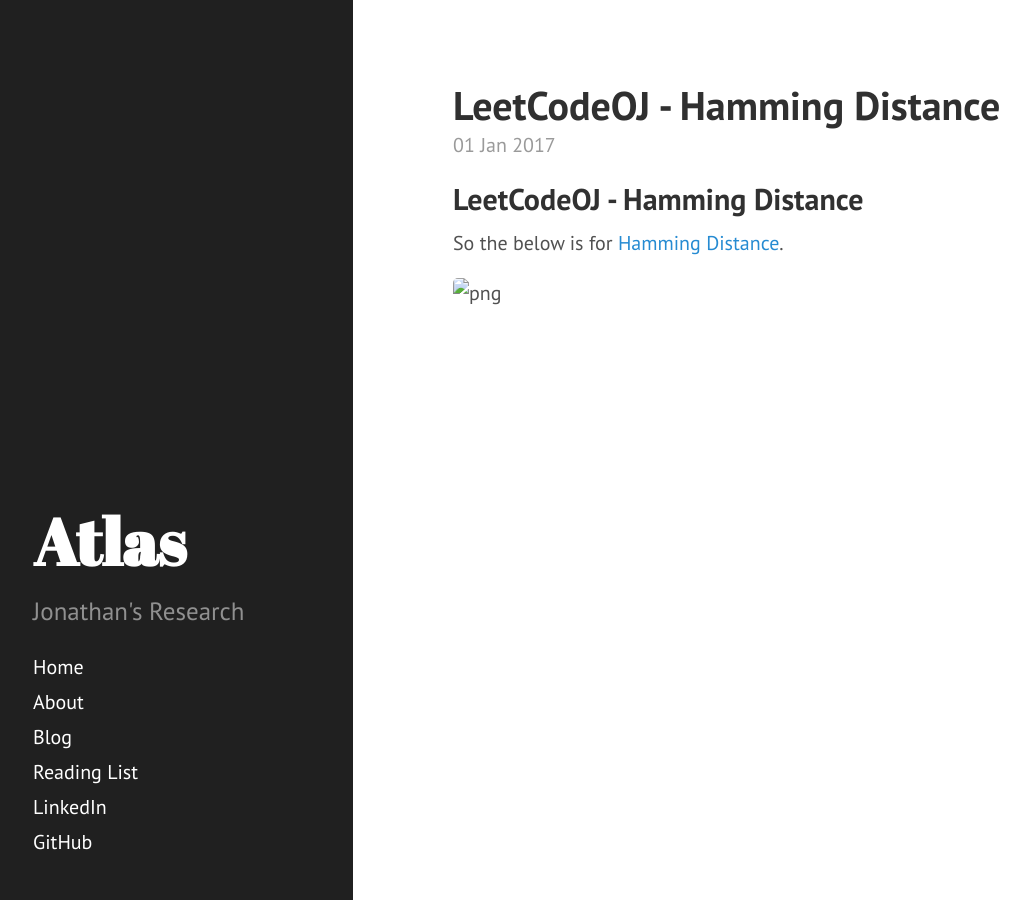
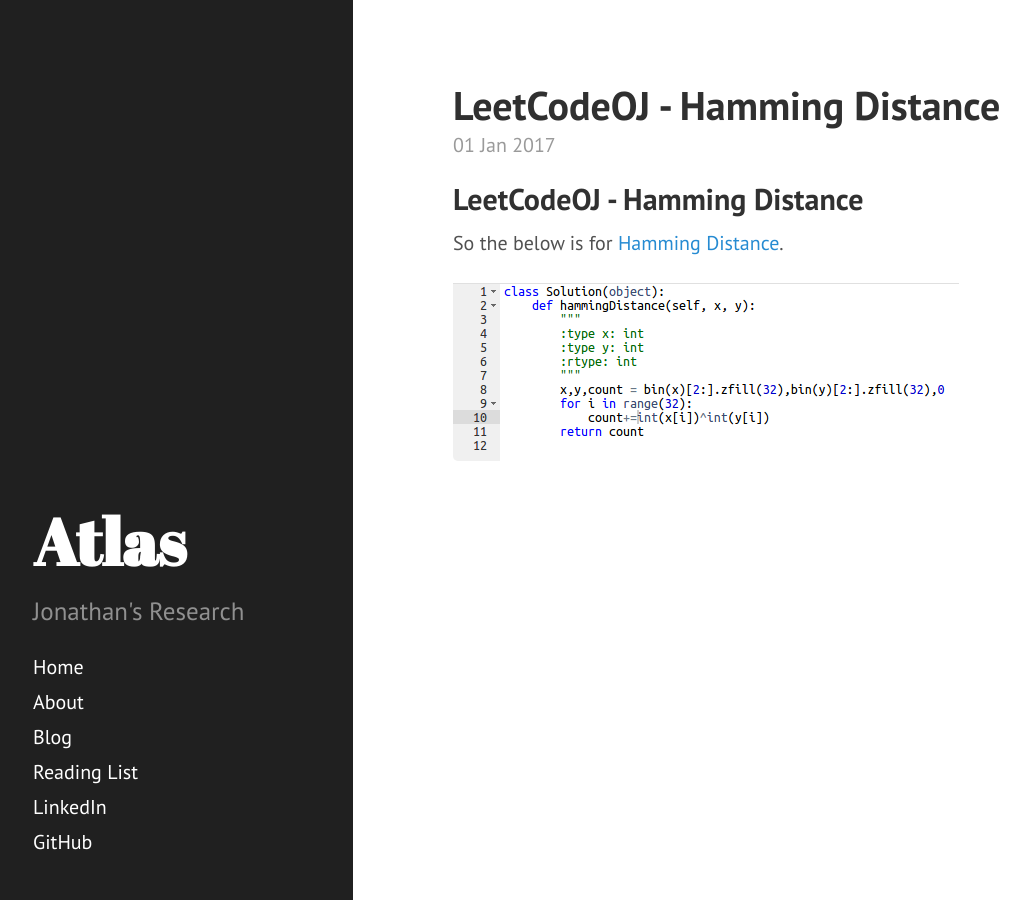
Before and after one commit to JonathanJohann/Research, a Jekyll site: the page built from _posts/Scratch_Pad/2017-01-01-Hamming-Distance.md, in a window 1280 px wide. Shown: the whole page, without its empty margins (7-1037 px from the left). Built offline with Jekyll 4.4.1, drawn with Linux system fonts in a browser that asks for light colours; Markdown is read by kramdown in place of the engine named in the settings.

Commit message:
Update 2017-01-01-Hamming-Distance.md

```diff
--- a/_posts/Scratch_Pad/2017-01-01-Hamming-Distance.md
+++ b/_posts/Scratch_Pad/2017-01-01-Hamming-Distance.md
@@ -10,4 +10,4 @@
 
 So the below is for [Hamming Distance](https://leetcode.com/problems/hamming-distance/).
 
-![png]()
+![png](https://raw.githubusercontent.com/JonathanJohann/Research/master/_posts/Scratch_Pad/Pics/hamming_distance.png)
```
